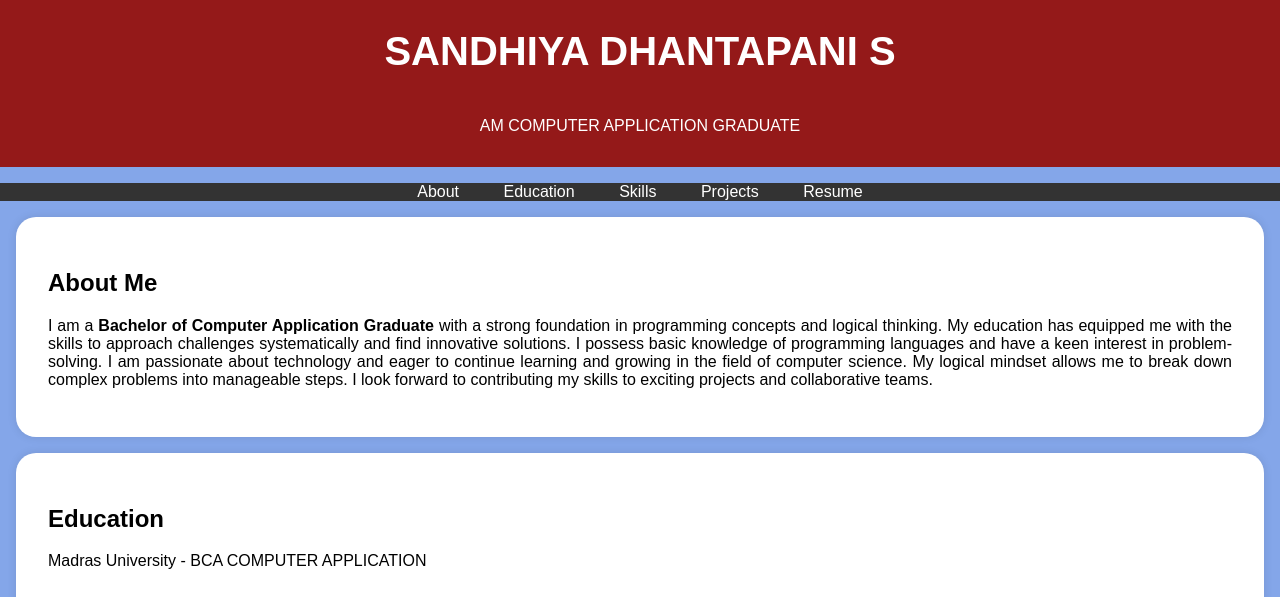
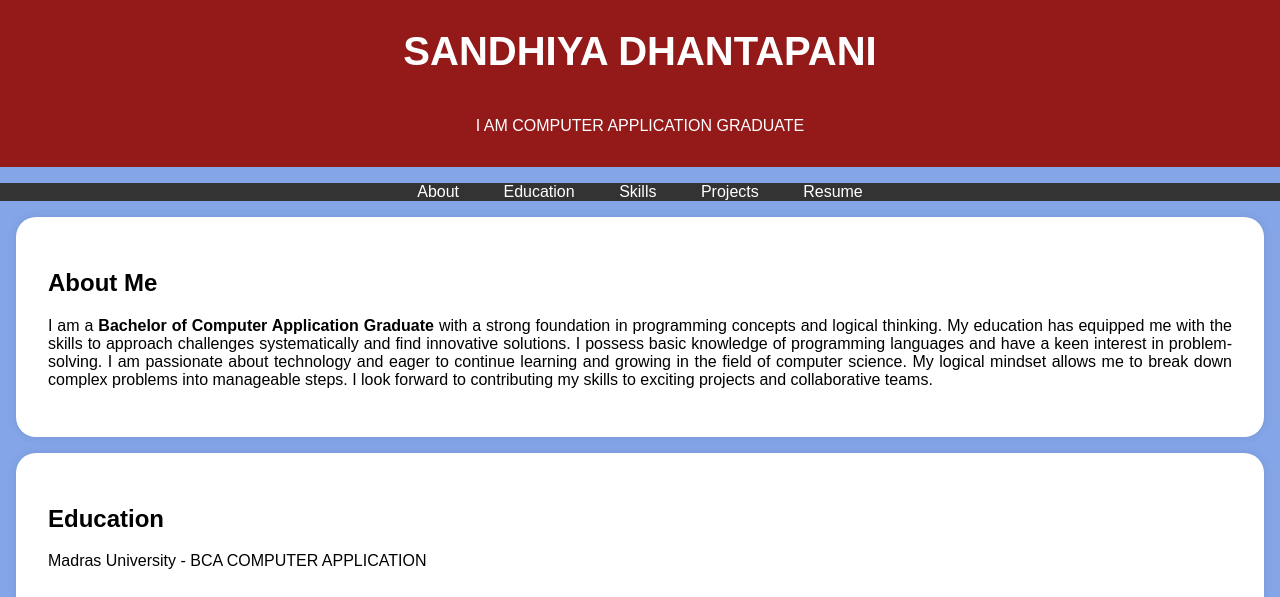
Before and after one commit to SanthiyaDhantapani/Digital-portfolio-, a plain HTML site: page index.html in a window 1280 px wide. Shown: the part 201-798 px from the top of the page. Drawn offline with Linux system fonts and the light colour scheme.

Commit message:
Update index.html

```diff
--- a/index.html
+++ b/index.html
@@ -101,8 +101,8 @@
         <div class="header-content">
             <!-- Add your profile picture here -->
             <img src="sandhiya.jpg" alt="your profile picture" class="profile-picture">
-            <h1>SANDHIYA DHANTAPANI S</h1>
-            <p>AM COMPUTER APPLICATION GRADUATE</p>
+            <h1>SANDHIYA DHANTAPANI </h1>
+            <p>I AM COMPUTER APPLICATION GRADUATE</p>
         </div>
     </header>
 
```
